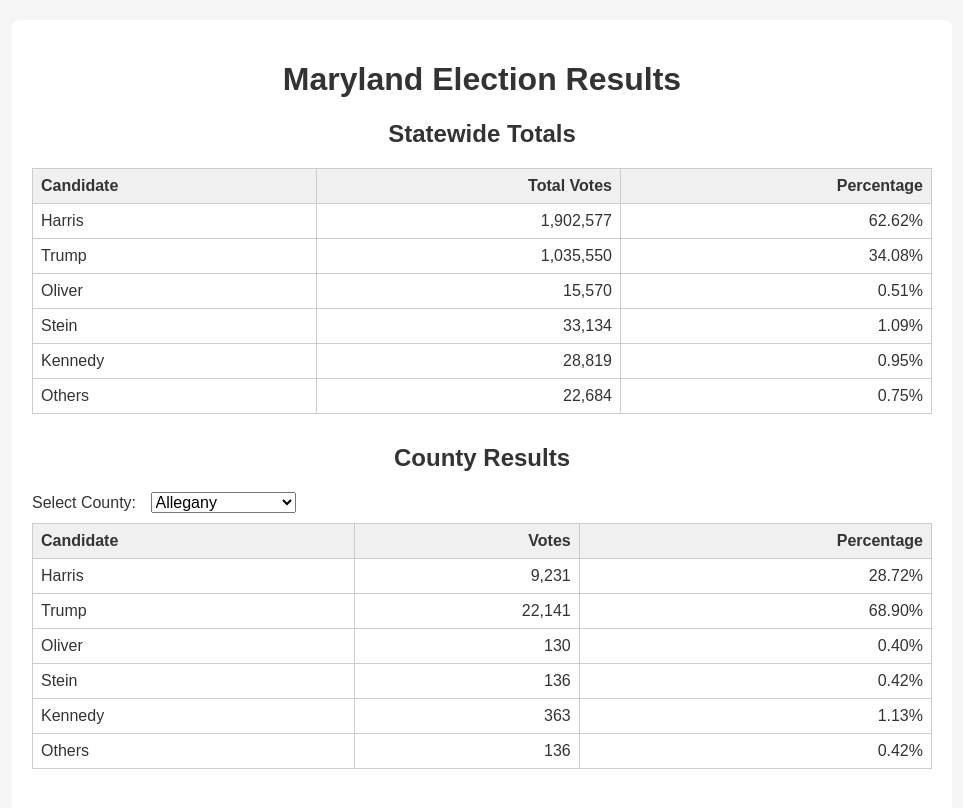
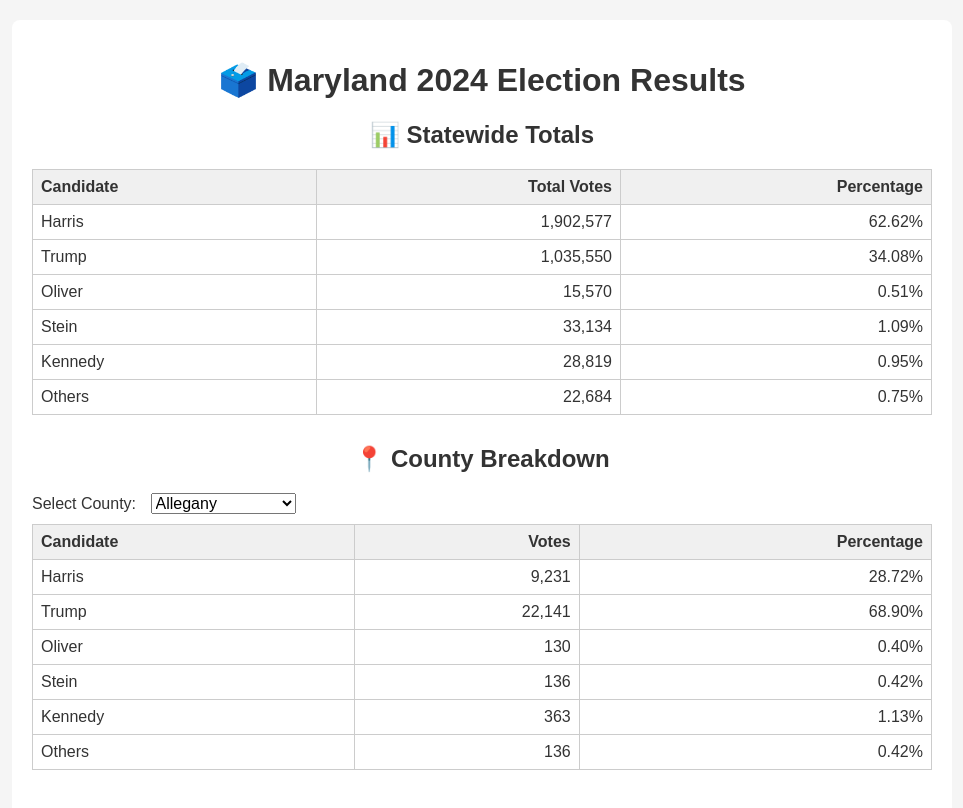
Before and after one commit to SarahMeklir/llm-demos, a plain HTML site: page md-results/index.html in a window 1280 px wide. Shown: the whole page, without its empty margins (158-1121 px from the left). Drawn offline with Linux system fonts and the light colour scheme.

Commit message:
GPT's second try index.html

```diff
--- a/md-results/index.html
+++ b/md-results/index.html
@@ -3,14 +3,15 @@
 <head>
   <meta charset="UTF-8" />
   <meta name="viewport" content="width=device-width, initial-scale=1.0"/>
-  <title>Maryland Election Results</title>
+  <title>Maryland Election Dashboard</title>
   <link rel="stylesheet" href="styles.css"/>
 </head>
 <body>
   <div class="container">
-    <h1>Maryland Election Results</h1>
+    <h1>🗳️ Maryland 2024 Election Results</h1>
 
-    <h2>Statewide Totals</h2>
+    <section>
+      <h2>📊 Statewide Totals</h2>
       <table id="statewide-table">
         <thead>
           <tr>
@@ -21,8 +22,10 @@
         </thead>
         <tbody></tbody>
       </table>
+    </section>
 
-    <h2>County Results</h2>
+    <section>
+      <h2>📍 County Breakdown</h2>
       <label for="county-select">Select County:</label>
       <select id="county-select"></select>
 
@@ -36,6 +39,7 @@
         </thead>
         <tbody></tbody>
       </table>
+    </section>
   </div>
 
   <script src="script.js"></script>
```
Lines whose indentation alone changed are shown as unchanged.
